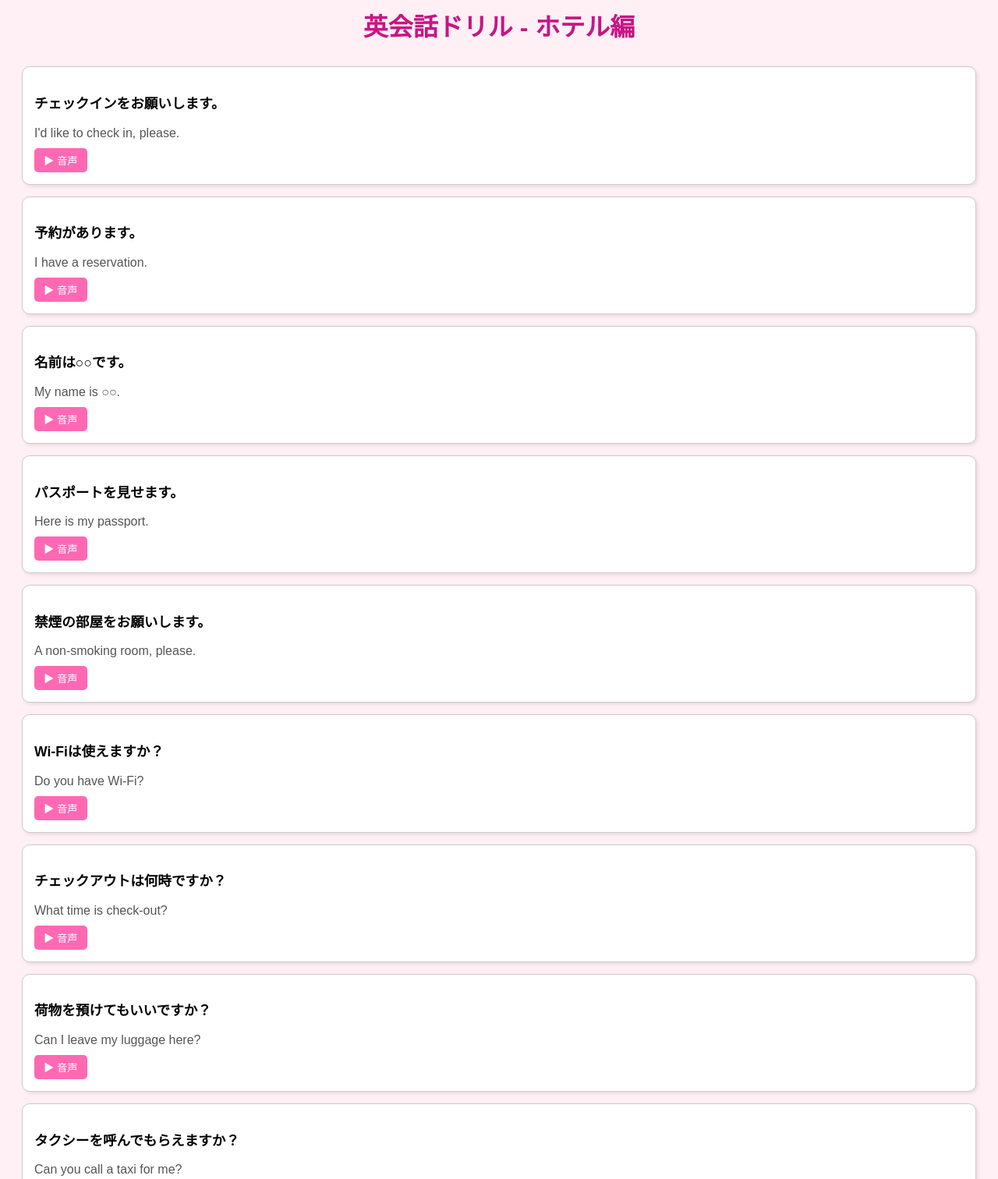
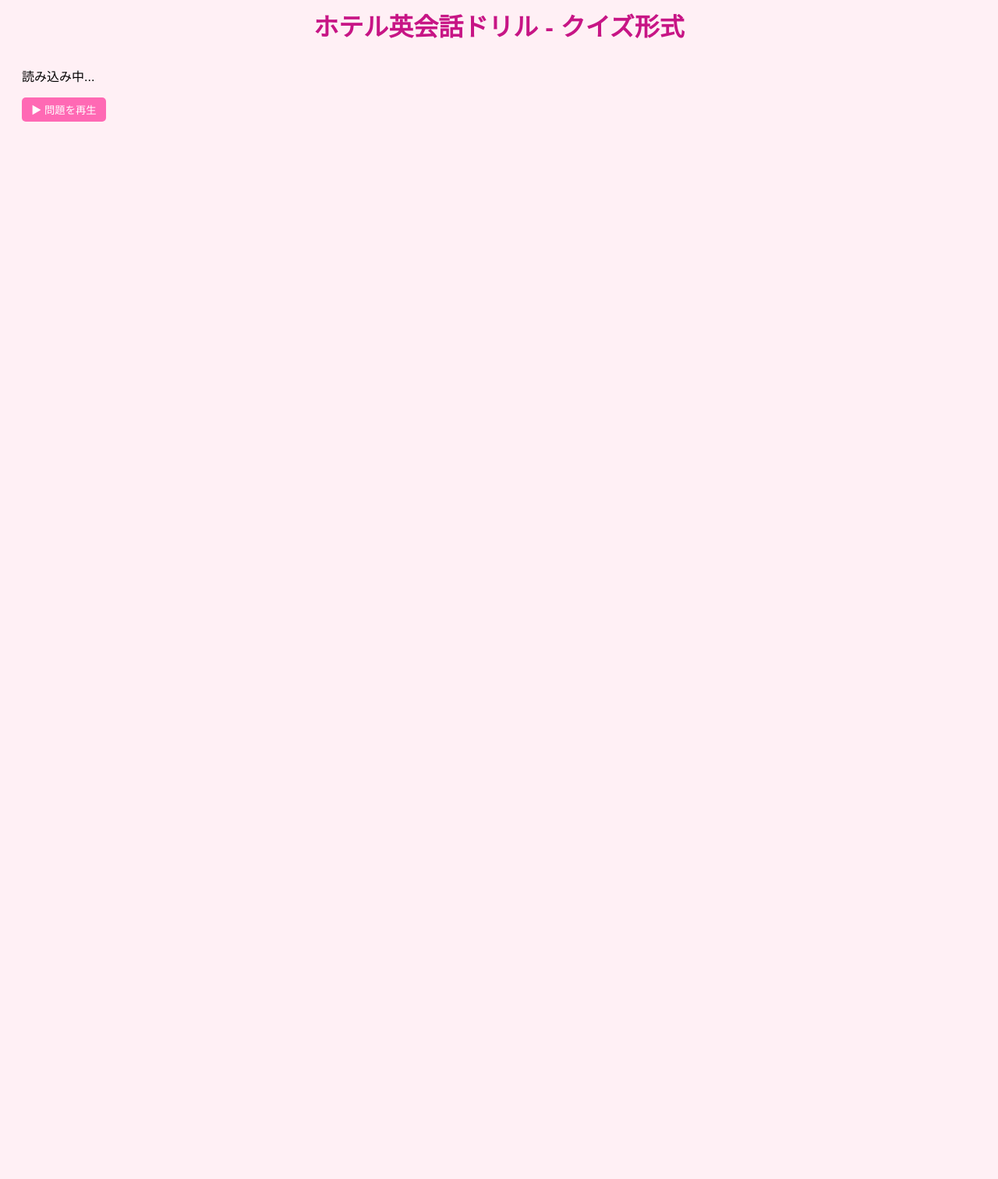
Before and after one commit to shino-lgtm/english3, a plain HTML site: page index.html in a window 1280 px wide. Shown: the part 40-1552 px from the top of the page at 78% size. After the commit the page ends 800 px from the top, so only its background shows below. Drawn offline with Linux system fonts and the light colour scheme.

Commit message:
Update index.html

```diff
--- a/index.html
+++ b/index.html
@@ -2,72 +2,20 @@
 <html lang="ja">
 <head>
   <meta charset="UTF-8">
-  <title>英会話ドリル - ホテル編</title>
+  <title>ホテル英会話ドリル（クイズ形式）</title>
   <link rel="stylesheet" href="style.css">
 </head>
 <body>
-  <h1>英会話ドリル - ホテル編</h1>
+  <h1>ホテル英会話ドリル - クイズ形式</h1>
 
-  <div id="hotel-questions" class="section">
-    <div class="card hotel">
-      <p class="jp">チェックインをお願いします。</p>
-      <p class="en">I'd like to check in, please.</p>
-      <button onclick="playAudio(1)">▶ 音声</button>
+  <div id="quiz-container">
+    <div id="question-box">
+      <p id="question-text">読み込み中...</p>
+      <button id="play-question">▶ 問題を再生</button>
     </div>
-
-    <div class="card hotel">
-      <p class="jp">予約があります。</p>
-      <p class="en">I have a reservation.</p>
-      <button onclick="playAudio(2)">▶ 音声</button>
-    </div>
-
-    <div class="card hotel">
-      <p class="jp">名前は○○です。</p>
-      <p class="en">My name is ○○.</p>
-      <button onclick="playAudio(3)">▶ 音声</button>
-    </div>
-
-    <div class="card hotel">
-      <p class="jp">パスポートを見せます。</p>
-      <p class="en">Here is my passport.</p>
-      <button onclick="playAudio(4)">▶ 音声</button>
-    </div>
-
-    <div class="card hotel">
-      <p class="jp">禁煙の部屋をお願いします。</p>
-      <p class="en">A non-smoking room, please.</p>
-      <button onclick="playAudio(5)">▶ 音声</button>
-    </div>
-
-    <div class="card hotel">
-      <p class="jp">Wi-Fiは使えますか？</p>
-      <p class="en">Do you have Wi-Fi?</p>
-      <button onclick="playAudio(6)">▶ 音声</button>
-    </div>
-
-    <div class="card hotel">
-      <p class="jp">チェックアウトは何時ですか？</p>
-      <p class="en">What time is check-out?</p>
-      <button onclick="playAudio(7)">▶ 音声</button>
-    </div>
-
-    <div class="card hotel">
-      <p class="jp">荷物を預けてもいいですか？</p>
-      <p class="en">Can I leave my luggage here?</p>
-      <button onclick="playAudio(8)">▶ 音声</button>
-    </div>
-
-    <div class="card hotel">
-      <p class="jp">タクシーを呼んでもらえますか？</p>
-      <p class="en">Can you call a taxi for me?</p>
-      <button onclick="playAudio(9)">▶ 音声</button>
-    </div>
-
-    <div class="card hotel">
-      <p class="jp">ありがとうございました。</p>
-      <p class="en">Thank you very much.</p>
-      <button onclick="playAudio(10)">▶ 音声</button>
-    </div>
+    <div id="choices"></div>
+    <div id="feedback"></div>
+    <button id="next-button" style="display:none;">次の問題 ▶</button>
   </div>
 
   <script src="script.js"></script>
```
